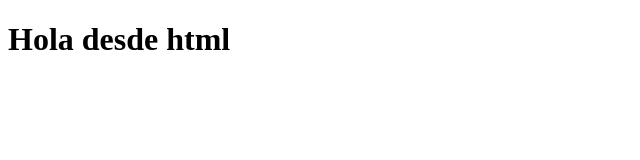
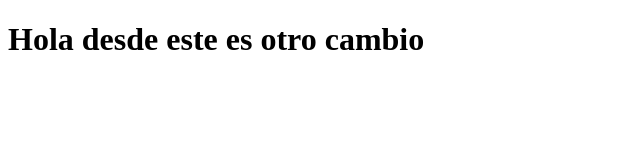
Before and after one commit to cmdeavila/git-ejemplo, a plain HTML site: page index.html in a window 1280 px wide. Shown: the whole page, without its empty margins (0-640 px from the left). Drawn offline with Linux system fonts and the light colour scheme.

Commit message:
cambiamos el h1

```diff
--- a/index.html
+++ b/index.html
@@ -6,7 +6,8 @@
     <title>Document</title>
 </head>
 <body>
-    <h1>Hola desde html</h1>
+    <h1>Hola desde este es otro cambio</h1>
+
 
 </body>
 </html>
```
